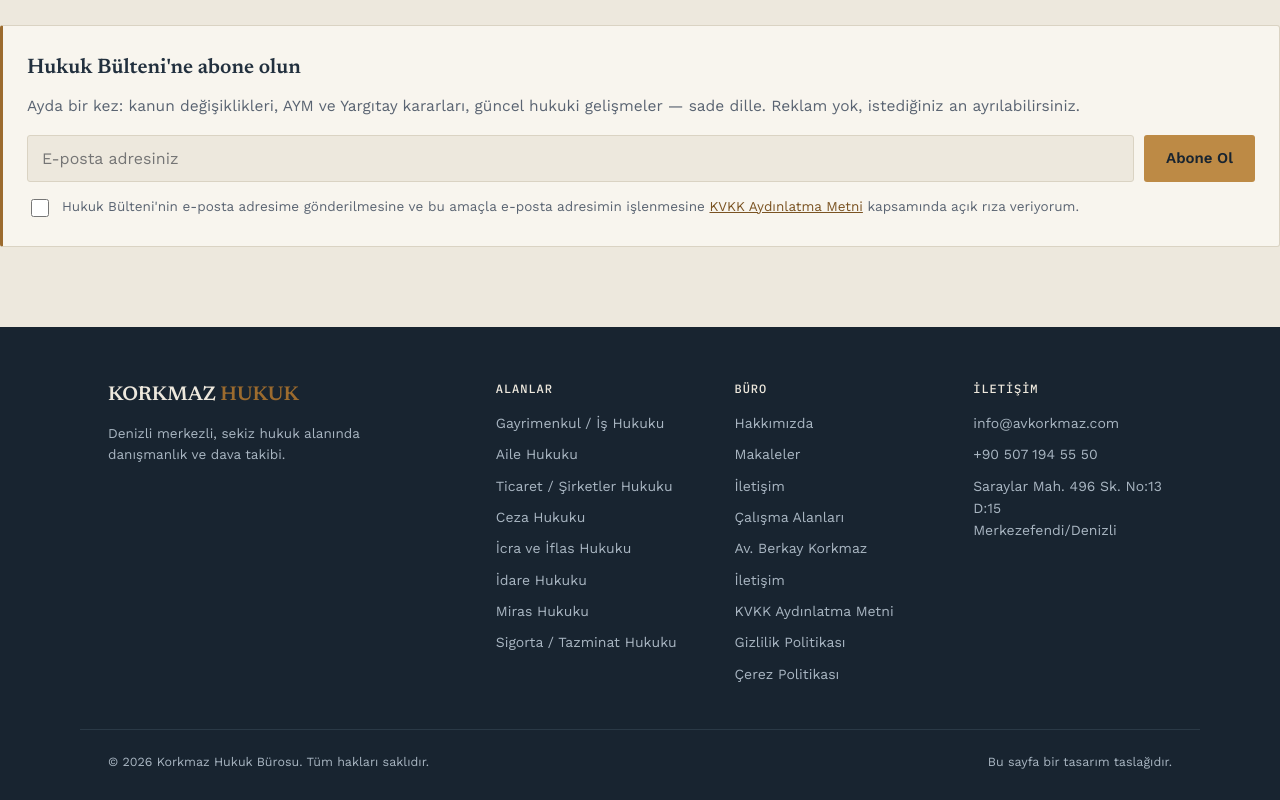
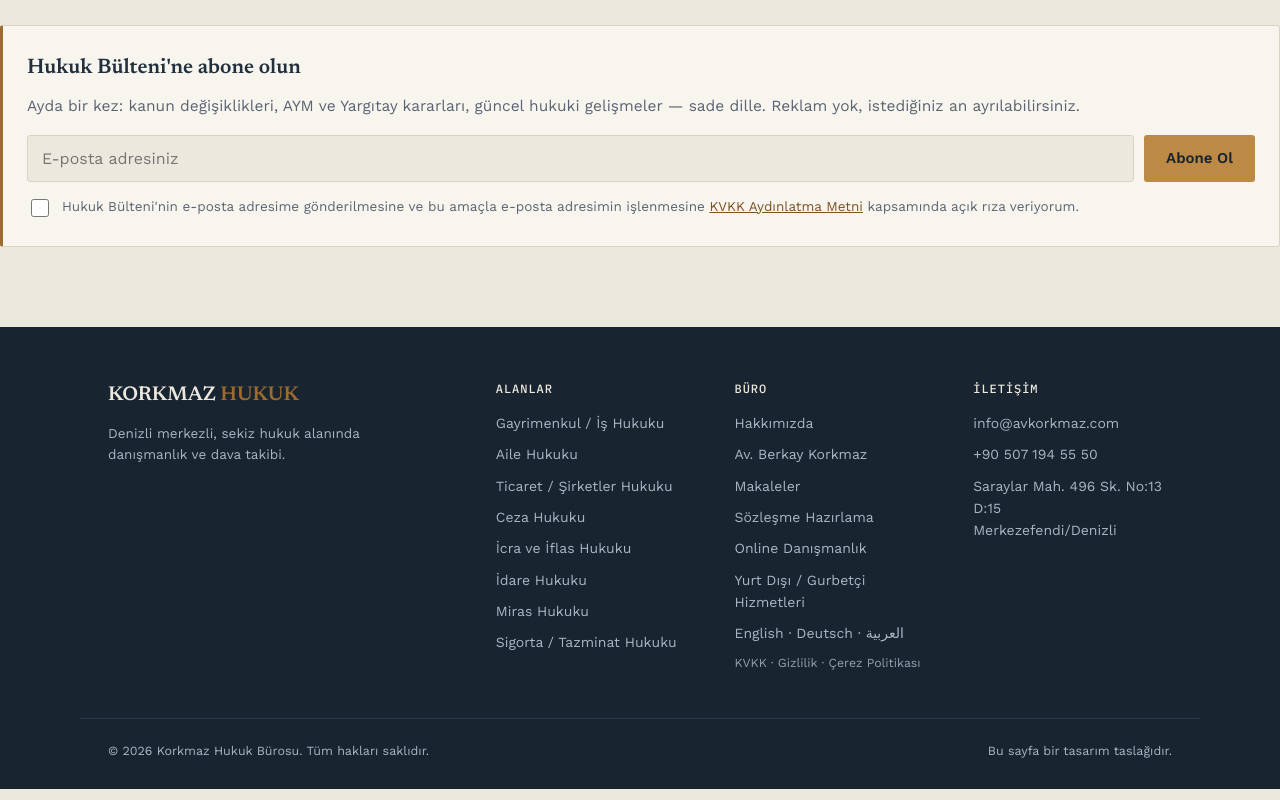
Before and after one commit to berkaykorkmaz85/avkorkmaz-com, a plain HTML site: page makaleler.html in a window 1280 px wide. Shown: the part 1867-2667 px from the top of the page. Drawn offline with nearby package versions, Linux system fonts and the light colour scheme.

Commit message:
Footer Buro sutunu sadelesti: tekrar eden Iletisim ve Calisma Alanlari kaldirildi, diller tek satir (EN/DE/AR), yasal metinler tek satir
Co-Authored-By: Claude Opus 5.5 <noreply@anthropic.com>

```diff
--- a/makaleler.html
+++ b/makaleler.html
@@ -758,17 +758,15 @@
     <div>
       <h2 class="rail-h">Büro</h2>
       <ul>
-        <li><a href="#hakkimizda">Hakkımızda</a></li>
-        <li><a href="#makaleler">Makaleler</a></li>
-        <li><a href="#iletisim">İletişim</a></li>
-
-        <li><a href="calisma-alanlari.html">Çalışma Alanları</a></li>
+        <li><a href="hakkimizda.html">Hakkımızda</a></li>
         <li><a href="av-berkay-korkmaz.html">Av. Berkay Korkmaz</a></li>
-        <li><a href="iletisim.html">İletişim</a></li>
-        <li><a href="kvkk-aydinlatma-metni.html">KVKK Aydınlatma Metni</a></li>
-        <li><a href="gizlilik-politikasi.html">Gizlilik Politikası</a></li>
-        <li><a href="cerez-politikasi.html">Çerez Politikası</a></li>
-</ul>
+        <li><a href="makaleler.html">Makaleler</a></li>
+        <li><a href="sozlesme-hazirlama-inceleme.html">Sözleşme Hazırlama</a></li>
+        <li><a href="online-hukuki-danismanlik.html">Online Danışmanlık</a></li>
+        <li><a href="yurt-disindaki-vatandaslar-icin-hukuki-hizmet.html">Yurt Dışı / Gurbetçi Hizmetleri</a></li>
+        <li><a href="english-speaking-lawyer-denizli.html" hreflang="en" lang="en">English</a> · <a href="anwalt-denizli-tuerkei.html" hreflang="de" lang="de">Deutsch</a> · <a href="ar/muhami-fi-turkiya.html" hreflang="ar" lang="ar">العربية</a></li>
+        <li style="font-size:.88em;opacity:.85"><a href="kvkk-aydinlatma-metni.html">KVKK</a> · <a href="gizlilik-politikasi.html">Gizlilik</a> · <a href="cerez-politikasi.html">Çerez Politikası</a></li>
+      </ul>
     </div>
     <div>
       <h2 class="rail-h">İletişim</h2>
```
Also changed, not shown: hakkimizda.html (+8 -10 lines), index.html (+6 -13 lines).
